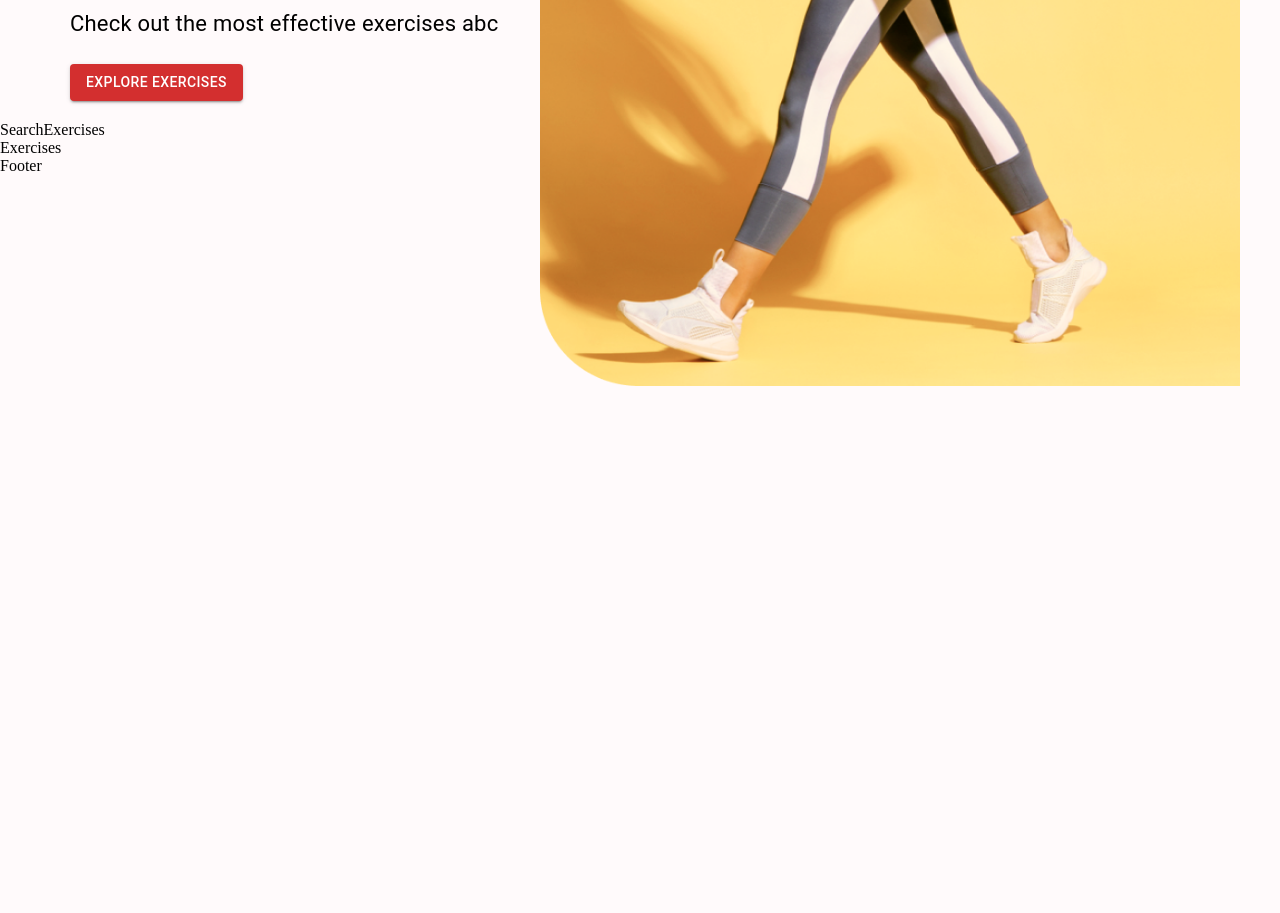
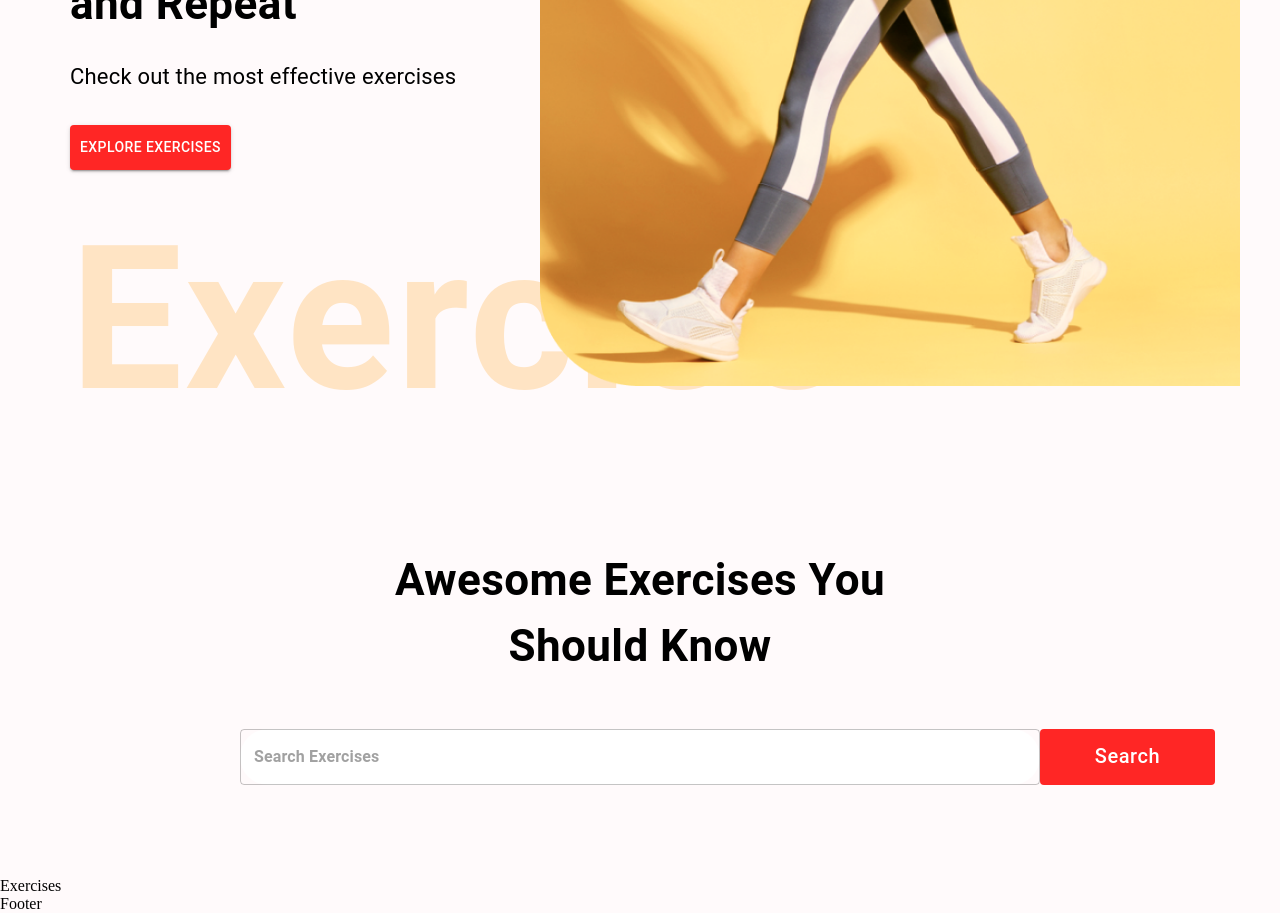
Before and after one commit to annguyen2212/fitnessappme, a React (Create React App) app in the folder fitnessapp/: page / in a window 1280 px wide. Shown: the part 480-1393 px from the top of the page. Before the commit the page ends 866 px from the top, so only its background shows below. Built offline with nearby package versions, Linux system fonts and the light colour scheme.

Commit message:
update jul 10

```diff
--- a/fitnessapp/src/components/HeroBanner.js
+++ b/fitnessapp/src/components/HeroBanner.js
@@ -22,6 +22,7 @@ const HeroBanner=() =>{
             <Typography
             fontWeight={700}
             sx={{fontSize: {lg: '44px', xs: '40px'}}}
+            mb="23px" mt="30px"
             >
                 Sweat, Smile <br/> and Repeat
             </Typography>
@@ -29,18 +30,33 @@ const HeroBanner=() =>{
             <Typography
             fontSize='22px'
             LineHeight='35px'
-            mb={3}
+            mb={4}
             >
-                Check out the most effective exercises abc
+                Check out the most effective exercises
             </Typography>
 
             <Button
             variant="contained"
             color="error"
             href="#exercises"
+            sx={{
+                backgroundColor: '#ff2625',
+                padding: '10px'}}
             >
                 Explore Exercises
             </Button>
+
+            <Typography
+            fontWeight={600}
+            color="#FFE4C4"
+            sc={{
+                opacity: 0.1,
+                display: {lg: 'block', xs: 'none'}
+            }}
+            fontSize="200px"
+            >
+                Exercise
+            </Typography>
 
             <img src={HeroBannerImage} alt="hero-banner"
             className="hero-banner-img"
--- a/fitnessapp/src/components/SearchExercises.js
+++ b/fitnessapp/src/components/SearchExercises.js
@@ -1,8 +1,60 @@
-import React from 'react'
+import React, {useEffect, useState} from 'react';
+import {Box, Button, Stack, TextField, Typography} from '@mui/material';
 
 const SearchExercises=() =>{
     return(
-        <div>SearchExercises</div>
+        <Stack alignItems="center" mt="37px" justifyContent="center" p="20px">
+            <Typography
+            fontWeight={700}
+            sx={{
+                fontSize: {
+                    lg:'44px',
+                    xs:'30px'
+                }
+            }}
+            mb='50px'
+            textAlign='center'
+            >
+                Awesome Exercises You <br/>Should Know
+            </Typography>
+            <Box position='relative' mb='72px'>
+                <TextField
+                sx={{
+                input:{
+                    fontWeight: '700',
+                    border: 'none',
+                    borderRadius: '4px',
+                },
+                width: {
+                    lg:'800px',
+                    xs:'350px',},
+
+                backgroundColor: '#fff',
+                borderRadius: '40px',
+
+                }}
+                height='76px'
+                value=''
+                onChange={(e) =>{}}
+                placeholder="Search Exercises"
+                type='text'
+                />
+
+                <Button className="search-btn"
+                sx={{
+                    bgcolor: '#FF2625',
+                    color:'#fff',
+                    textTransform:'none',
+                    width: {lg:'175px', xs: '80px'},
+                    fontSize: {lg:'20px', xs:'14px'},
+                    height: '56px',
+                    position: 'absolute',
+                }}
+                >
+                    Search
+                </Button>
+            </Box>
+        </Stack>
     )
 }
 
```
